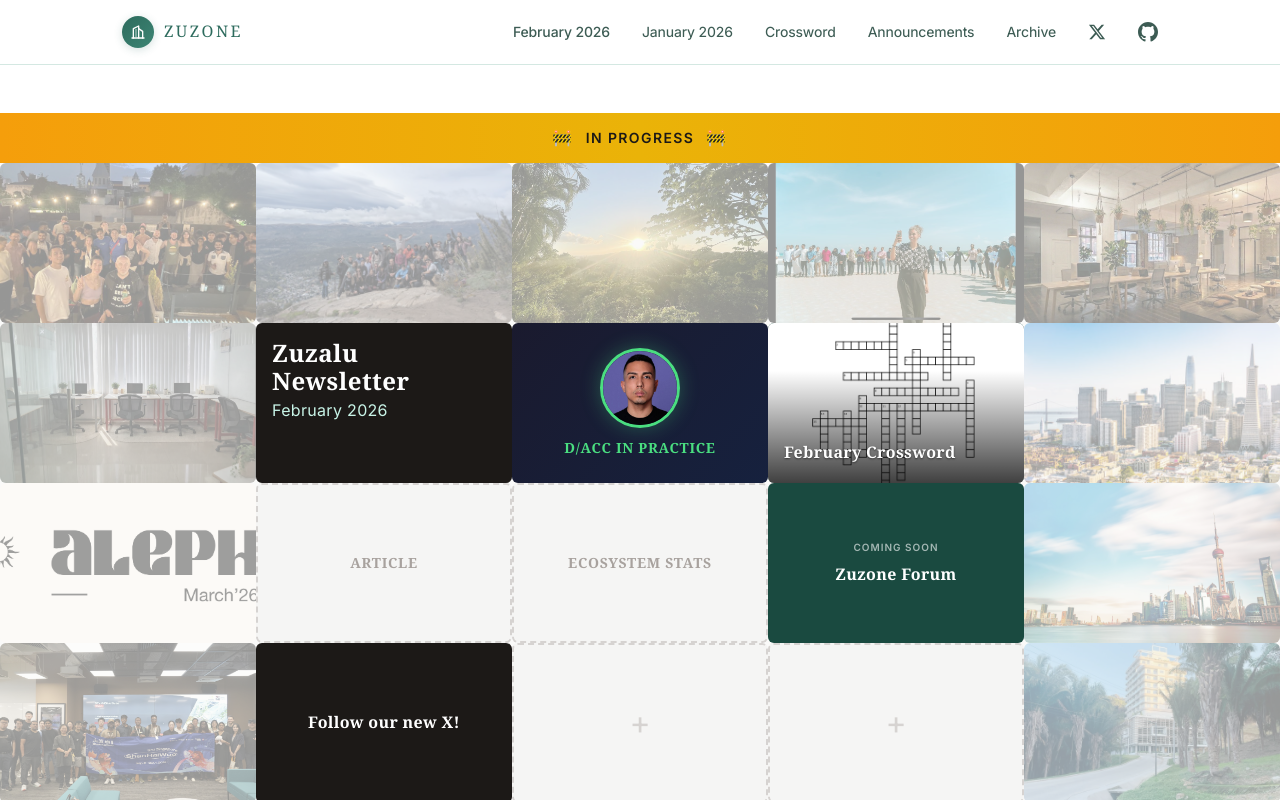
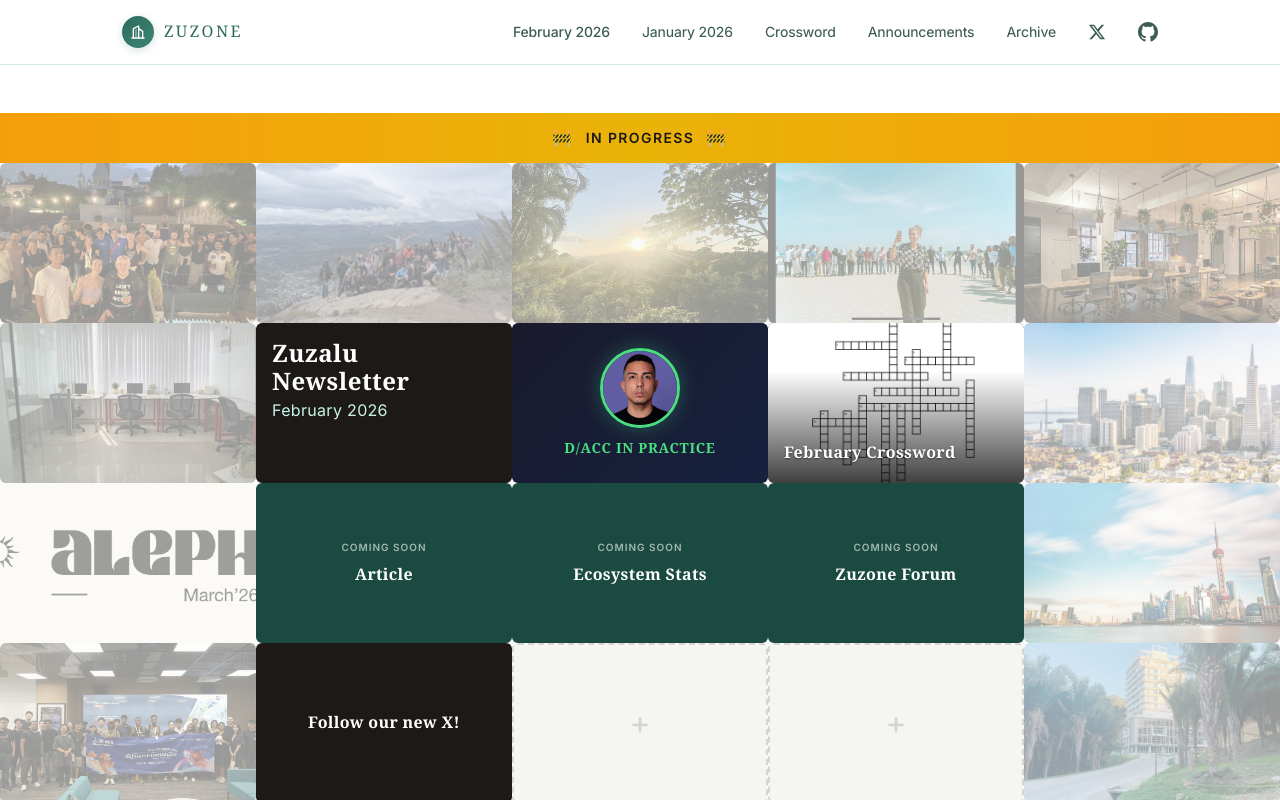
Before and after one commit to vrnvrn/zu, a Next.js app in the folder zuletter/: page /february-2026 in a window 1280 px wide. Shown: the top 800 px of the page. Built offline with nearby package versions, Linux system fonts and the light colour scheme.

Commit message:
Change Article and Ecosystem Stats to Coming Soon style

```diff
--- a/zuletter/app/february-2026/page.tsx
+++ b/zuletter/app/february-2026/page.tsx
@@ -116,8 +116,8 @@ const contentCards: Card[] = [
   { id: 'intro', hubId: 'intro', title: 'Zuzalu Newsletter', subtitle: 'February 2026', isIntro: true },
   { id: 'dacc', hubId: 'dacc', title: 'd/acc in Practice', isDacc: true, image: '/images/ChrisMata.jpeg' },
   { id: 'crossword', hubId: 'crossword', title: 'February Crossword', isCrossword: true, image: '/images/feb26crossword.png' },
-  { id: 'article', hubId: 'article', title: 'Article', isPlaceholder: true },
-  { id: 'stats', hubId: 'stats', title: 'Ecosystem Stats', isPlaceholder: true },
+  { id: 'article', hubId: 'article', title: 'Article', isComingSoon: true },
+  { id: 'stats', hubId: 'stats', title: 'Ecosystem Stats', isComingSoon: true },
   { id: 'forum', hubId: 'forum', title: 'Zuzone Forum', isComingSoon: true },
   { id: 'twitter', hubId: 'placeholder', title: 'Follow our new X!', isExternalLink: true, externalUrl: 'https://x.com/zuzones' },
   { id: 'placeholder-8', hubId: 'placeholder', isPlaceholder: true },
```
